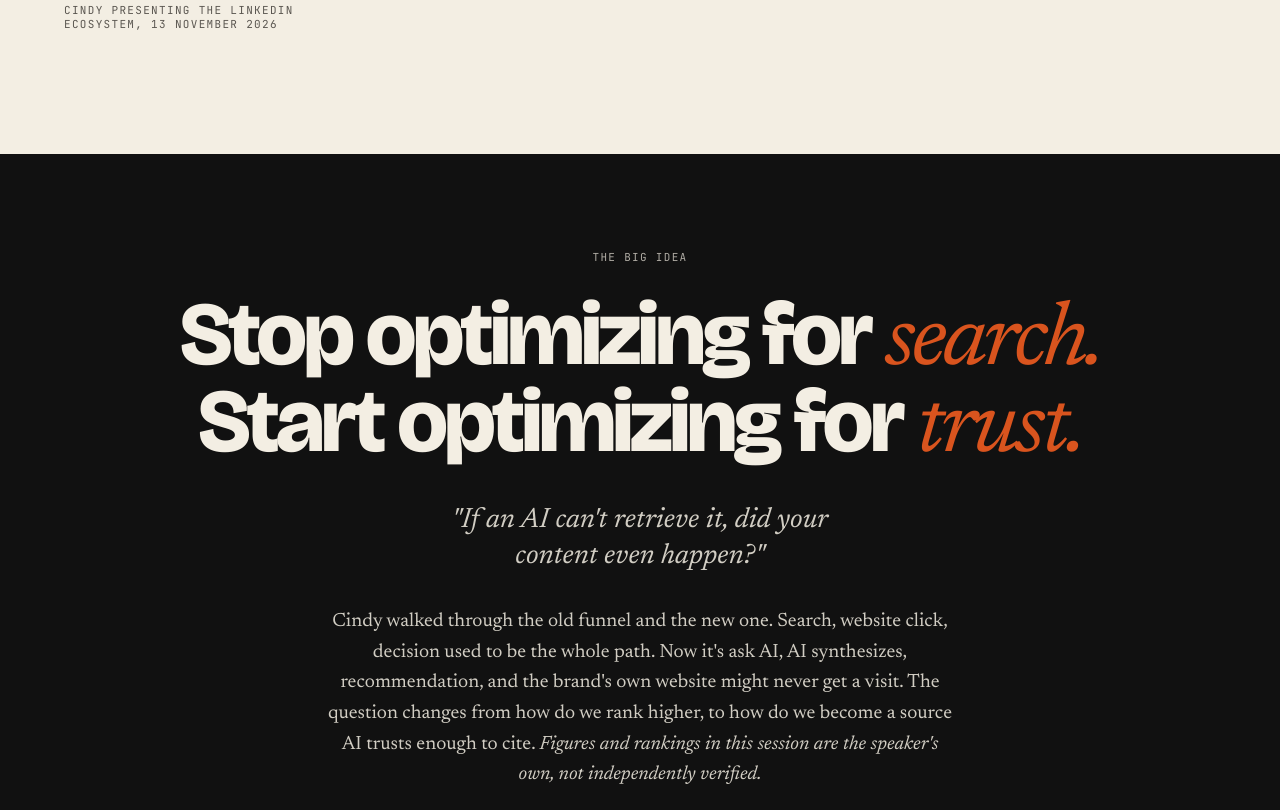
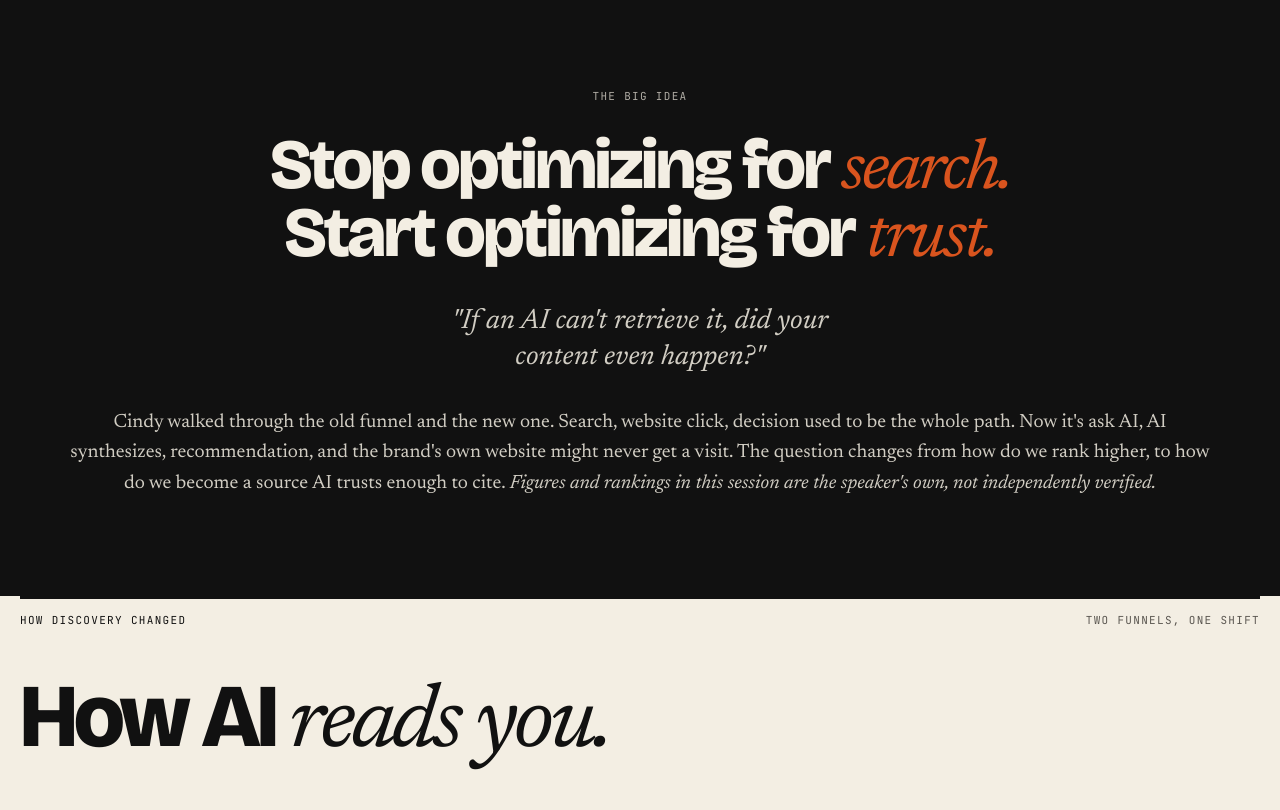
Before and after one commit to b00836169-hub/GuestSpeaker, a plain HTML site: page episode-03-seo-to-geo.html in a window 1280 px wide. Shown: the part 1670-2480 px from the top of the page. Drawn offline with nearby package versions, Linux system fonts and the light colour scheme.

Commit message:
Resize Episode 03 opener title and big-idea heading, widen body text
SEO to GEO is short and all caps, so it read heavier than other
episode titles at the same clamp size. Sized it and the sticker badge
down, shrank the big-idea heading, and widened the big-idea body so
it wraps to 3 lines instead of 6.

Co-Authored-By: Claude Sonnet 5 <noreply@anthropic.com>
Claude-Session: https://claude.ai/code/session_01S9HgJE1q7wUBbJBAoMb6f6

```diff
--- a/css/episode-03.css
+++ b/css/episode-03.css
@@ -1,6 +1,16 @@
 /* ==========================================================
    Episode 03 page: extra components on top of episode.css.
+   This file only loads on this page, so overrides here never touch
+   Episode 01 or 02.
    ========================================================== */
+
+/* ---------- Type overrides for this page ----------
+   "SEO to GEO" is short, all caps and no descenders, so at the shared
+   .ep-title size it reads heavier than "The Virtual Team" does at the
+   same size. Sized down here rather than in the shared class. */
+
+.ep-title { font-size: clamp(56px, 9vw, 150px); }
+.sticker { font-size: 12px; padding: 7px 13px; }
 
 /* ---------- Meet the guest (same pattern as Episode 02) ---------- */
 
@@ -47,10 +57,10 @@
 }
 .big-idea .stack { align-items: center; gap: clamp(20px, 3vw, 32px); }
 .big-idea-kicker { color: rgba(243, 238, 227, .7); }
-.big-idea-title { max-width: 20ch; }
+.big-idea-title { max-width: 26ch; font-size: clamp(38px, 5.5vw, 84px); }
 .big-idea-title .it { color: var(--acc); }
 .big-idea-quote { max-width: 28ch; color: rgba(243, 238, 227, .85); font-size: clamp(20px, 2.2vw, 28px); }
-.big-idea-body { max-width: 58ch; color: rgba(243, 238, 227, .85); }
+.big-idea-body { max-width: 100%; color: rgba(243, 238, 227, .85); }
 
 /* ---------- How AI reads you: two funnels side by side ---------- */
 
```
